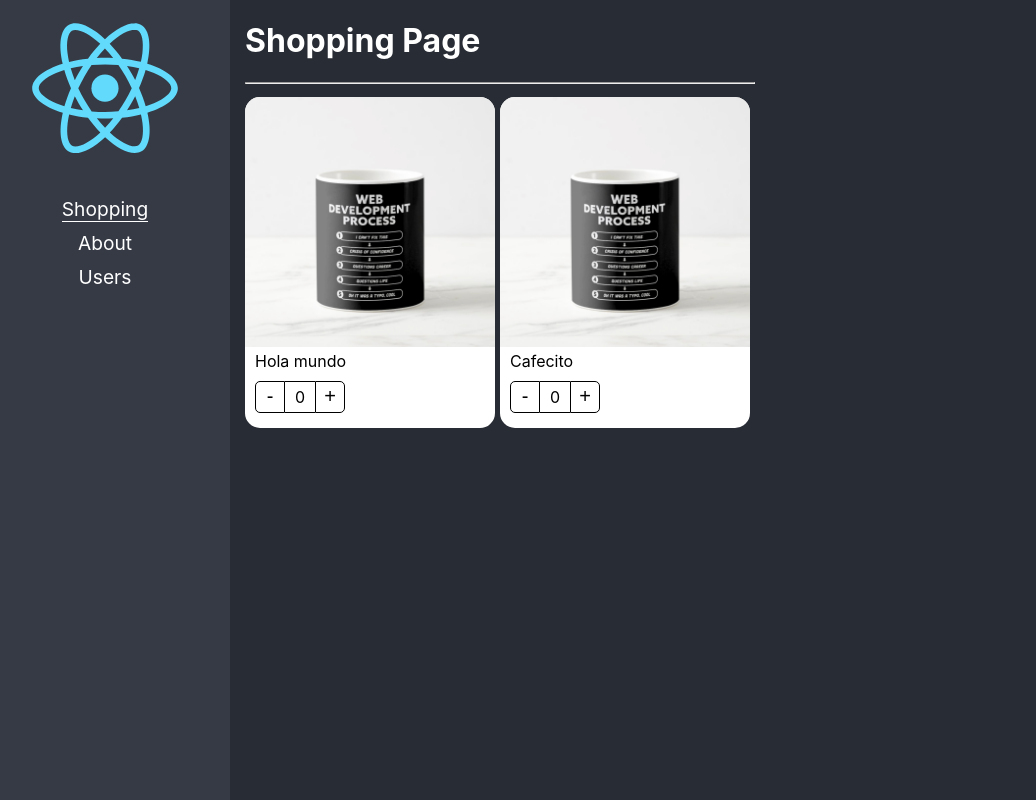
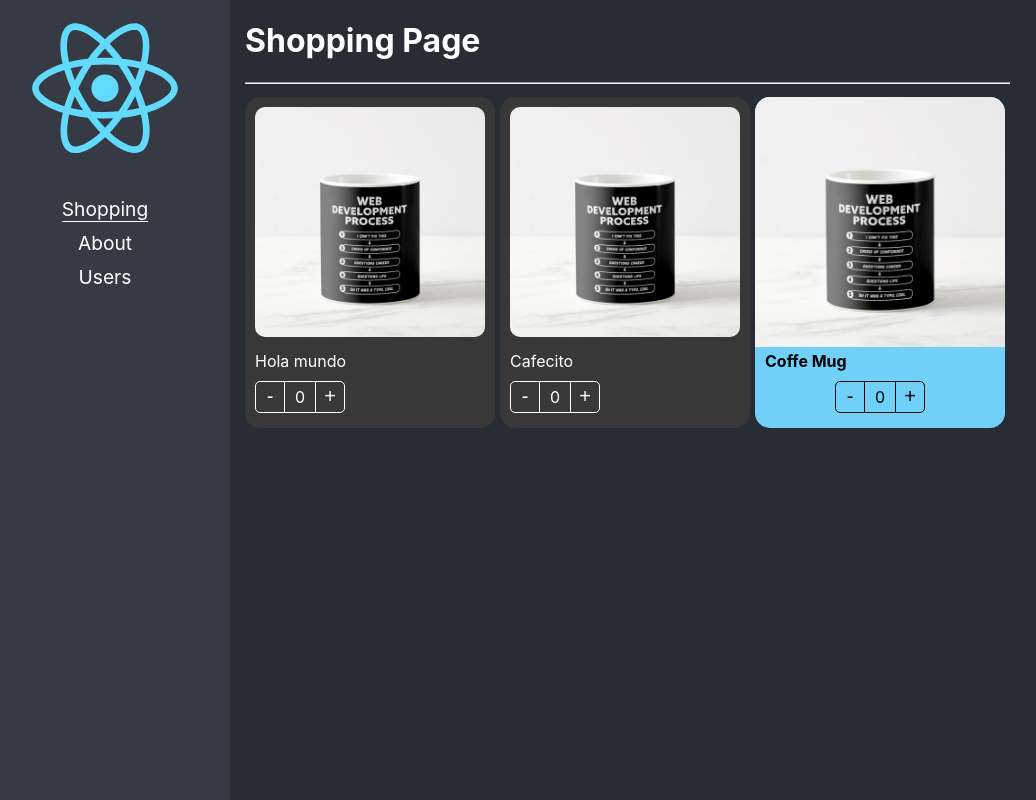
Before and after one commit to AkselRivera/react-adv, a React (Create React App) app: page /home in a window 1280 px wide. Shown: the whole page, without its empty margins (20-1056 px from the left). Built offline with nearby package versions, Linux system fonts and the light colour scheme.

Commit message:
Component Extend Styles listo

```diff
--- a/src/02-component-pattern/components/ProductButtons.tsx
+++ b/src/02-component-pattern/components/ProductButtons.tsx
@@ -3,13 +3,20 @@
 
 import styles from '../styles/styles.module.css';
 
+interface Props {
+    className?:string;
+    style?: React.CSSProperties;
+}
 
-export const ProductButtons =()=>{
+export const ProductButtons =({className, style}:Props)=>{
 
     const {increaseBy, counter} = useContext( ProductContext );
 
     return (
-        <div className={styles.buttonsContainer}>
+        <div
+            className={`${styles.buttonsContainer} ${className} `}
+            style={style}
+        >
                 <button className={styles.buttonMinus}
                         onClick={()=> increaseBy(-1) }> - </button>
 
--- a/src/02-component-pattern/components/ProductCard.tsx
+++ b/src/02-component-pattern/components/ProductCard.tsx
@@ -1,15 +1,22 @@
 import  { createContext} from 'react';
 import { useProduct } from '../hooks/useProduct';
-import { ProductCardProps, ProductContextProps } from '../interfaces/interfaces';
+import { Product, ProductContextProps } from '../interfaces/interfaces';
 
 import styles from '../styles/styles.module.css';
+
+export interface ProductCardProps{
+    product: Product;
+    children?: React.ReactElement | React.ReactElement[];
+    className?: string;
+    style?: React.CSSProperties;
+}
 
 
 export const ProductContext= createContext({} as ProductContextProps);
 const {Provider} = ProductContext;
 
 
-export const ProductCard = ({children ,product}:ProductCardProps) => {
+export const ProductCard = ({children ,product, className,style}:ProductCardProps) => {
 
     const {counter, increaseBy} = useProduct();
 
@@ -20,14 +27,11 @@
             product
         }}>
 
-            <div className={ styles.productCard }>
-
+            <div
+                className={ `${styles.productCard} ${className}` }
+                style={style}
+            >
                 { children }
-                {/* <ProductImage img={ product.img } />
-
-    <ProductTitle title={product.title}/>
-
-    <ProductButtons counter={counter} increaseBy={increaseBy}/> */}
             </div>
         </Provider>
     )
--- a/src/02-component-pattern/components/ProductImage.tsx
+++ b/src/02-component-pattern/components/ProductImage.tsx
@@ -5,7 +5,13 @@
 import styles from '../styles/styles.module.css';
 import noImage from '../assets/no-image.jpg';
 
-export const ProductImage =({img =''})=> {
+interface Props{
+    img?:string;
+    className?:string;
+    style?: React.CSSProperties;
+}
+
+export const ProductImage =({img,className, style}:Props)=> {
 
     const {product} = useContext( ProductContext );
     let imgToShow:string;
@@ -19,6 +25,11 @@
     }
 
     return (
-        <img className={styles.productImg} src={ imgToShow } alt='Product'/>
+        <img
+            className={`${styles.productImg} ${className} `}
+            style={style}
+            src={ imgToShow }
+            alt='Product'
+        />
     )
 }
--- a/src/02-component-pattern/components/ProductTitle.tsx
+++ b/src/02-component-pattern/components/ProductTitle.tsx
@@ -3,12 +3,22 @@
 
 import styles from '../styles/styles.module.css';
 
+export interface Props {
+    title?: string;
+    className?:string;
+    style?: React.CSSProperties;
+}
 
-export const ProductTitle =({ title }:{ title?: string })=> {
+export const ProductTitle =({ title, className, style }:Props)=> {
 
     const { product } = useContext(ProductContext)
 
     return (
-        <span className={styles.productDescription}> {title ? title : product.title } </span>
+        <span
+            className={`${styles.productDescription} ${className}`}
+            style={style}
+        >
+            {title ? title : product.title }
+        </span>
     )
 }
--- a/src/02-component-pattern/interfaces/interfaces.ts
+++ b/src/02-component-pattern/interfaces/interfaces.ts
@@ -1,9 +1,4 @@
-import { ReactElement } from "react";
 
-export interface ProductCardProps{
-    product: Product;
-    children?: ReactElement | ReactElement[];
-}
 
 export interface Product {
     id:string;
--- a/src/02-component-pattern/pages/ShoppingPage.tsx
+++ b/src/02-component-pattern/pages/ShoppingPage.tsx
@@ -1,4 +1,5 @@
 import { ProductButtons, ProductCard, ProductImage, ProductTitle } from '../components/index';
+import '../styles/custom-styles.css';
 
 const product={
     id:'1',
@@ -9,7 +10,7 @@
 
 export const ShoppingPage = () => {
     return (
-        <div>
+        <div >
             <h1>Shopping Page</h1>
             <hr/>
 
@@ -19,17 +20,42 @@
                 flexWrap:'wrap'
             }}>
 
-                <ProductCard product={product}>
-                    <ProductImage  />
-                    {/* <ProductCard.Title title={'Hola'} /> */}
-                    <ProductTitle title='Hola mundo'/>
-                    <ProductButtons />
+                <ProductCard
+                    product={product}
+                    className='bg-dark text-white'
+                >
+                    <ProductImage className='custom-image' />
+                    <ProductTitle title='Hola mundo' />
+                    <ProductButtons className='custom-buttons' />
                 </ProductCard>
 
-                <ProductCard product={product}>
+                <ProductCard
+                    product={product}
+                    className='bg-dark text-white'
+                >
+                    <ProductImage className='custom-image'  />
+                    <ProductCard.Title title={'Cafecito'} />
+                    <ProductCard.Buttons className='custom-buttons' />
+                </ProductCard>
+
+                <ProductCard
+                    product={product}
+                    style={{
+                        backgroundColor:'#70D1F8'
+                    }}
+                >
                     <ProductImage />
-                    <ProductCard.Title title={'Cafecito'} />
-                    <ProductCard.Buttons />
+                    <ProductCard.Title
+                        style={{
+                            fontWeight:'bold'
+                        }}
+                    />
+                    <ProductCard.Buttons
+                        style={{
+                            display:'flex',
+                            justifyContent:'center'
+                        }}
+                    />
                 </ProductCard>
             </div>
         </div>
--- /dev/null
+++ b/src/02-component-pattern/styles/custom-styles.css
@@ -0,0 +1,18 @@
+.bg-dark{
+    background: rgb(56, 56, 56);
+}
+
+.text-white{
+    color: white;
+}
+
+.custom-image{
+    border-radius: 20px;
+    padding: 10px;
+    width: calc(100% - 20px);
+}
+
+.custom-buttons button, .custom-buttons div{
+    color: white;
+    border-color: white;
+}
```
